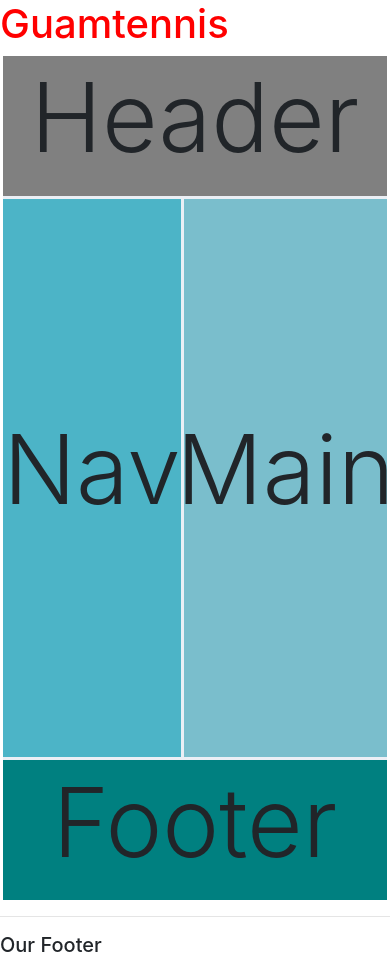
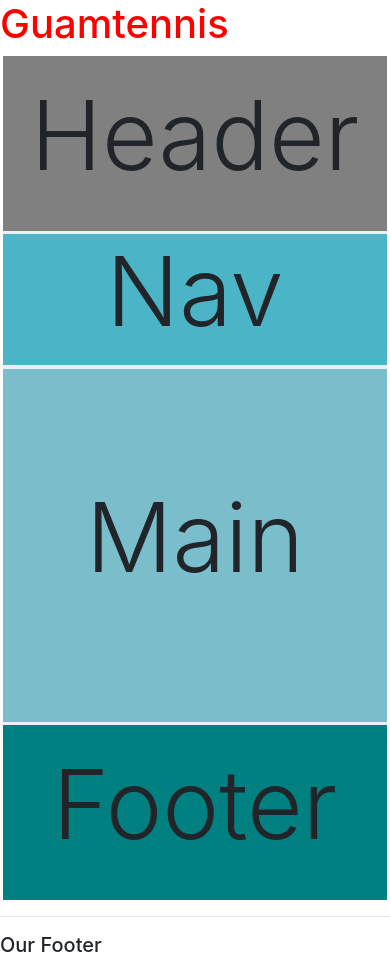
Before and after one commit to romodulo/grid_project, a Django app: page / in a window 390 px wide. Run offline with Django 3.2, Linux system fonts and the light colour scheme; some libraries are stand-ins or nearby versions.

Commit message:
fixed it before going to the tennis courts

```diff
--- a/gridWebsite/static/css/main.css
+++ b/gridWebsite/static/css/main.css
@@ -17,9 +17,11 @@ body {
 	display:grid;
 	height:100vh;
 	grid-template-columns: 1fr 1fr 1fr;
-	grid-template-rows: 1fr 4fr 1fr;
+	grid-template-rows: 1fr 0.5fr 1fr 1fr 1fr;
 	grid-template-areas:
 	"h h h"
+	"n m m"
+	"n m m"
 	"n m m"
 	"f f f";
 	background-color: #ebeff5;
@@ -79,18 +81,16 @@ body {
 
 /* let me test without this media screen*/
 
-/*
 @media only screen and (max-width: 500px) {
 	.romels-container {
 		grid-template-columns: 1fr;
-		grid-auto-rows: repeat(4, 1fr);
+		grid-auto-rows: 1fr 1fr 1fr 1fr;
 		grid-template-areas:
 		"h"
 		"n"
 		"m"
+		"m"
 		"f"
 		;
-
 	}
 }
-*/
```
